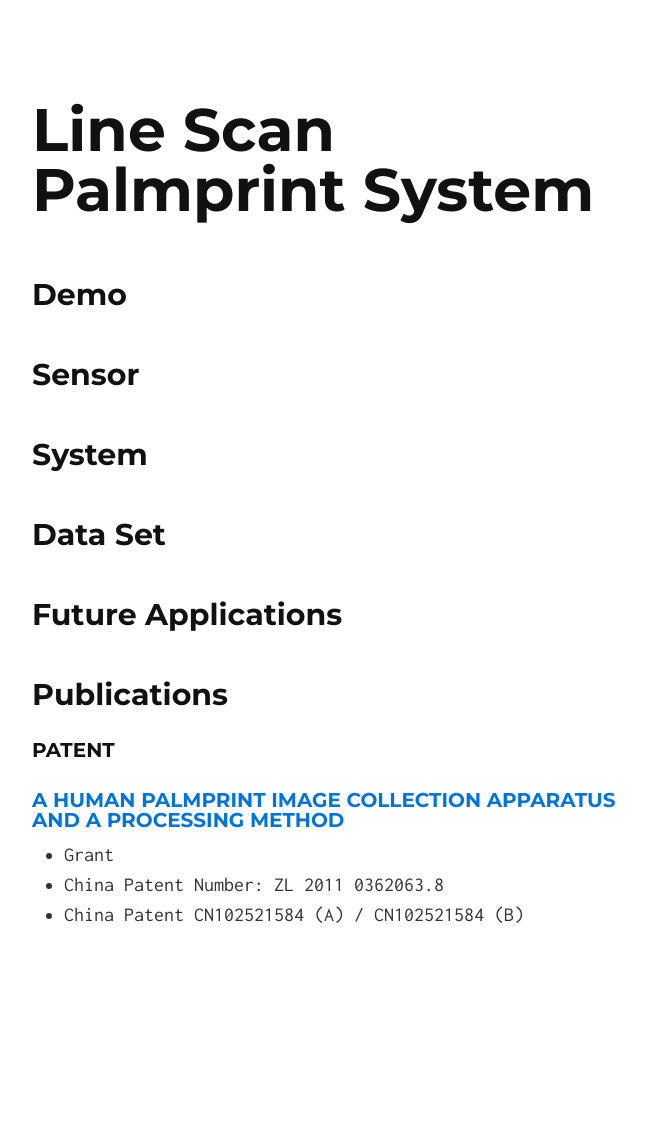
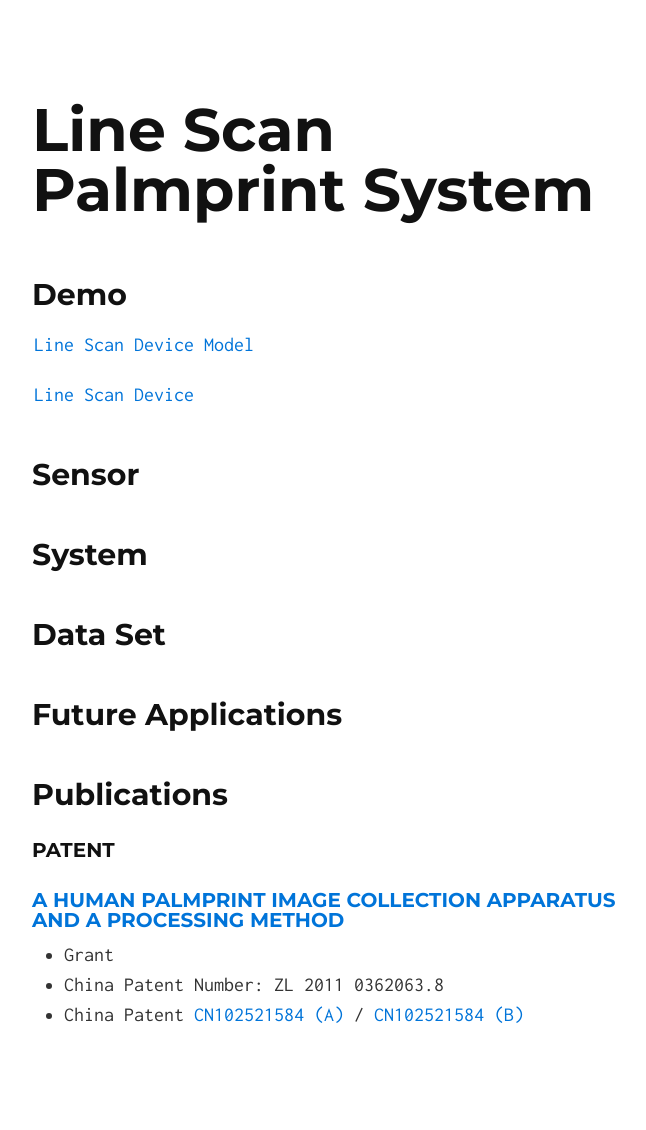
Before and after one commit to quxiaofeng/lps, a Jekyll site: the page built from index.html, in a window 1280 px wide. Shown: the whole page, without its empty margins (306-952 px from the left). Built offline with Jekyll 4.4.1, drawn with Linux system fonts in a browser that asks for light colours; Markdown is read by kramdown in place of the engine named in the settings; before the commit the page ends 1030 px from its top, so only the background shows below that.

```diff
--- a/_includes/index.md
+++ b/_includes/index.md
@@ -1,5 +1,10 @@
 Demo
 -------
+
+
+[Line Scan Device Model](/img/10acis_device.png)
+
+[Line Scan Device](/img/10bdevice.png)
 
 
 
@@ -32,4 +37,4 @@ Publications
 
 + Grant
 + China Patent Number: ZL 2011 0362063.8
-+ China Patent CN102521584 (A) / CN102521584 (B)
++ China Patent [CN102521584 (A)](http://www.google.com/patents/CN102521584A?cl=en) / [CN102521584 (B)](http://www.google.com/patents/CN102521584B?cl=en)
```
Also changed, not shown: img/10acis_device.png (added), img/9bcircuit_pcb.png (added), 2 other files.
